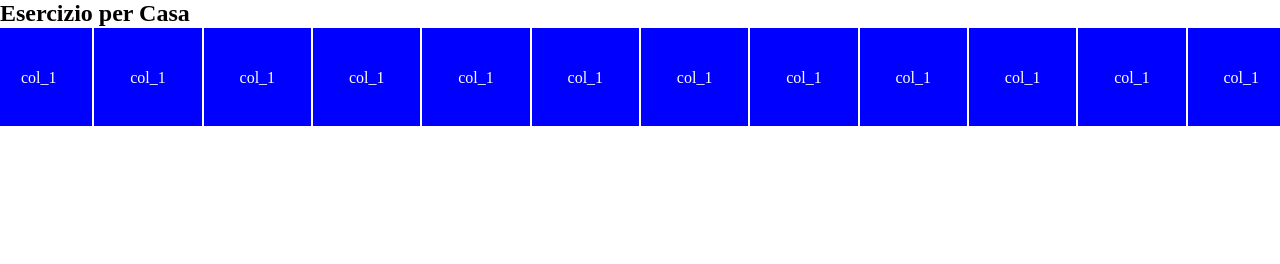
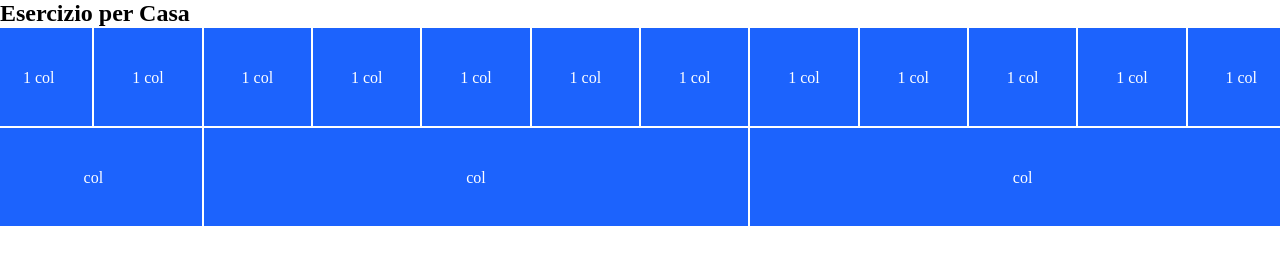
Before and after one commit to aciernoantonio/html-css-12bool, a plain HTML site: page index.html in a window 1280 px wide. Drawn offline with Linux system fonts and the light colour scheme.

Commit message:
add 2 row section and change color

```diff
--- a/assets/css/12bool.css
+++ b/assets/css/12bool.css
@@ -6,7 +6,7 @@
   }
 
   .debug [class^="col"] {
-    background-color: blue;
+    background-color: rgb(28, 99, 253);
     border: 1px solid white;
     height: 100px;
   }
--- a/index.html
+++ b/index.html
@@ -16,18 +16,26 @@
 
         <div class="row align_center">
 
-            <div class="col_1">col_1</div>
-            <div class="col_1">col_1</div>
-            <div class="col_1">col_1</div>
-            <div class="col_1">col_1</div>
-            <div class="col_1">col_1</div>
-            <div class="col_1">col_1</div>
-            <div class="col_1">col_1</div>
-            <div class="col_1">col_1</div>
-            <div class="col_1">col_1</div>
-            <div class="col_1">col_1</div>
-            <div class="col_1">col_1</div>
-            <div class="col_1">col_1</div>
+            <div class="col_1">1 col</div>
+            <div class="col_1">1 col</div>
+            <div class="col_1">1 col</div>
+            <div class="col_1">1 col</div>
+            <div class="col_1">1 col</div>
+            <div class="col_1">1 col</div>
+            <div class="col_1">1 col</div>
+            <div class="col_1">1 col</div>
+            <div class="col_1">1 col</div>
+            <div class="col_1">1 col</div>
+            <div class="col_1">1 col</div>
+            <div class="col_1">1 col</div>
+
+        </div>
+
+        <div class="row align_center">
+
+            <div class="col_2">col</div>
+            <div class="col_5">col</div>
+            <div class="col_5">col</div>
 
         </div>
 
```
